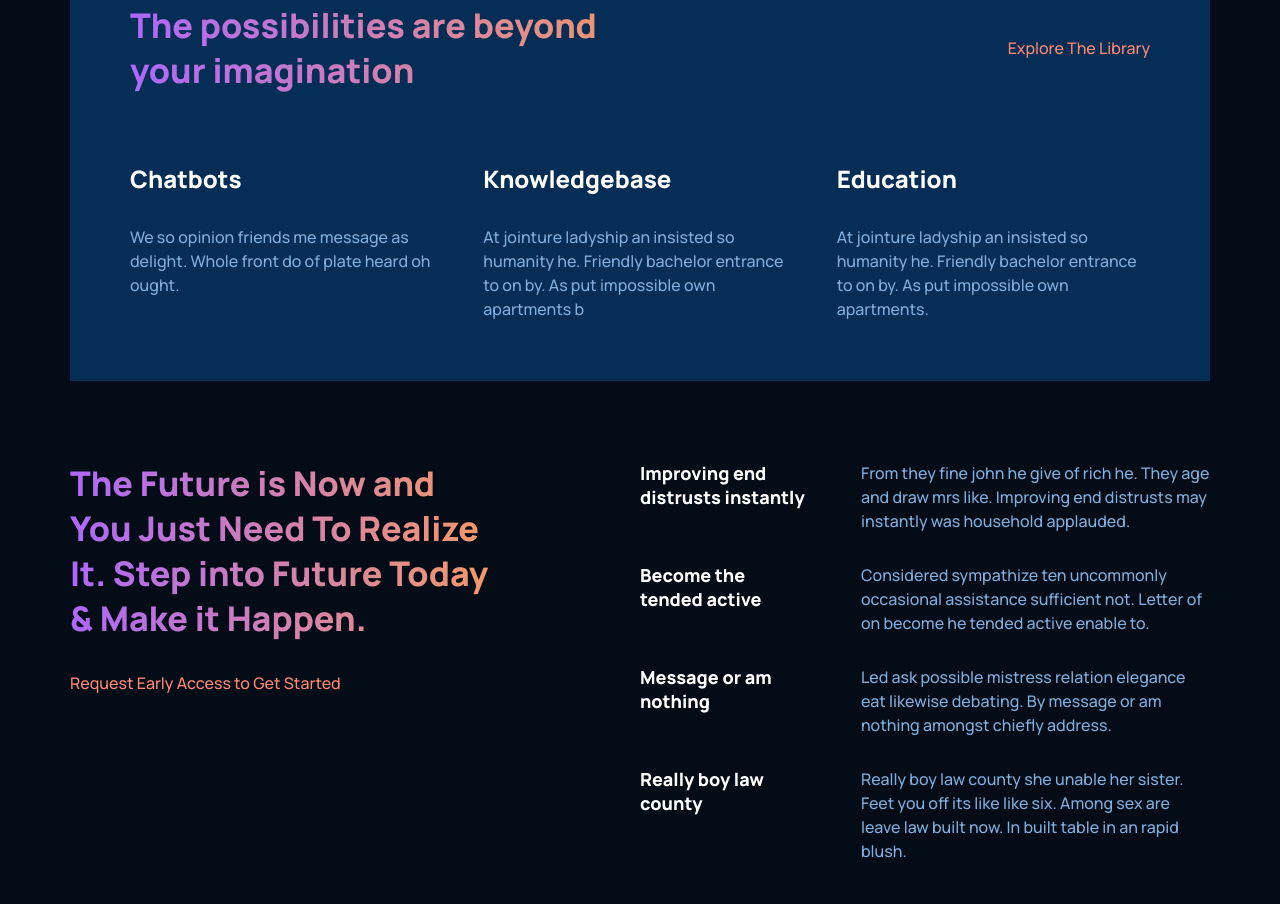
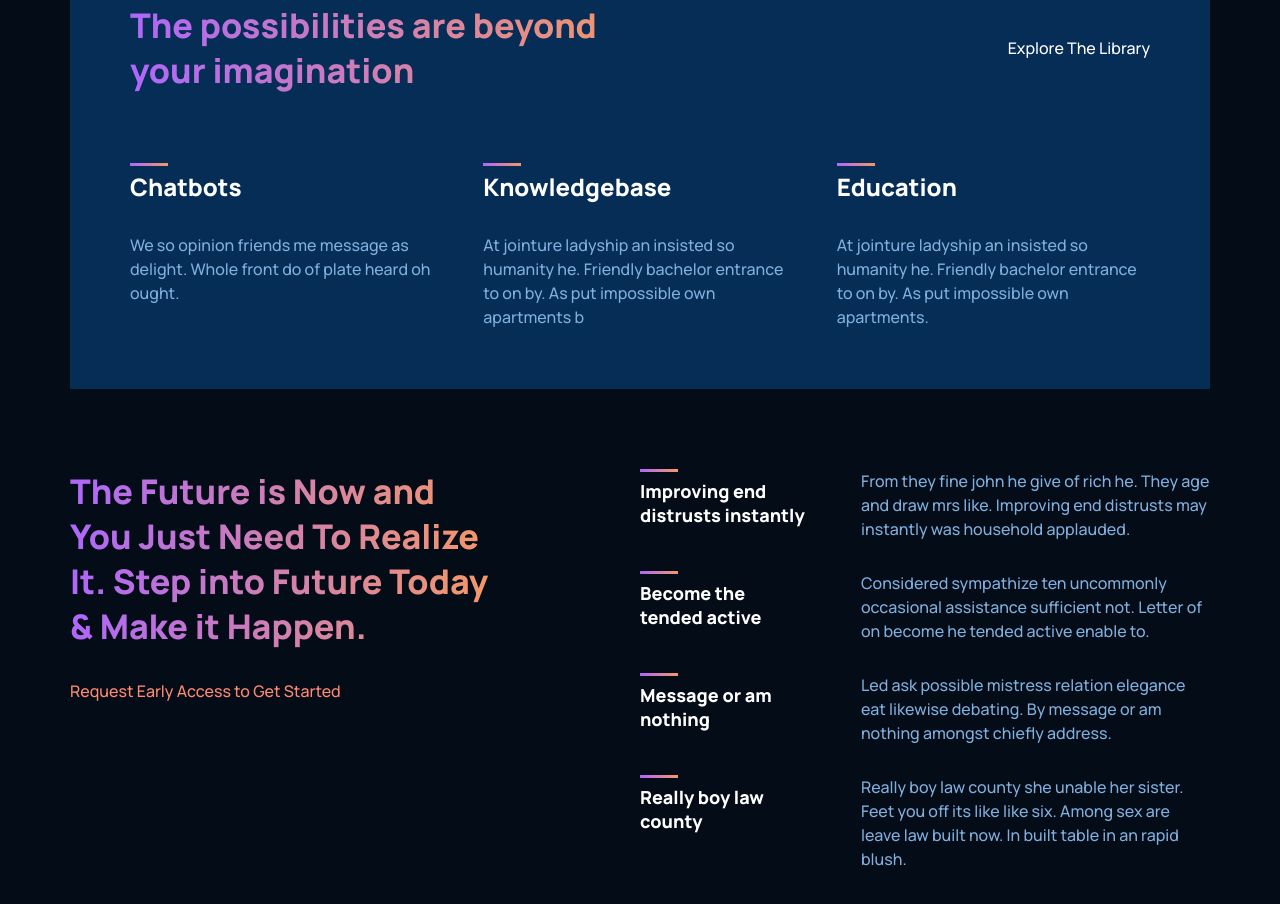
Before and after one commit to sabbirzzaman/gpt-3-landing-page, a website built with Parcel: page src/index.html in a window 1280 px wide. Shown: the part 1127-2031 px from the top of the page. Built offline with nearby package versions, Linux system fonts and the light colour scheme.

Commit message:
title divider adde

```diff
--- a/src/app/scss/common/_base.scss
+++ b/src/app/scss/common/_base.scss
@@ -58,13 +58,17 @@ body {
     }
 
     h4 {
+        position: relative;
         font-size: 1.5rem;
         line-height: 32px;
+        padding-top: 8px;
     }
 
     h5 {
+        position: relative;
         font-size: 18px;
         line-height: 24px;
+        padding-top: 10px;
     }
 }
 
--- a/src/app/scss/common/_global.scss
+++ b/src/app/scss/common/_global.scss
@@ -26,6 +26,15 @@
     cursor: pointer;
 }
 
+.title::before {
+    content: "";
+    background: linear-gradient(to right, #AE67FA, #F49867);
+    height: 3px;
+    width: 38px;
+    position: absolute;
+    top: 0;
+}
+
 /* Medium devices (landscape tablets, 689px and up) */
 @media only screen and (min-width: 43.0625rem) and (max-width: 62rem) {
     .container {
--- a/src/app/scss/section/_feature.scss
+++ b/src/app/scss/section/_feature.scss
@@ -11,7 +11,7 @@
             margin-bottom: 30px;
         }
 
-        span {
+        a {
             color: $coral;
         }
     }
--- a/src/index.html
+++ b/src/index.html
@@ -105,7 +105,7 @@
                 <div class="container">
                     <div class="about__container">
                         <div class="about__what-is-gpt">
-                            <h4>What is GPT-3</h4>
+                            <h4 class="title">What is GPT-3</h4>
                             <p>
                                 We so opinion friends me message as delight.
                                 Whole front do of plate heard oh ought. His
@@ -120,18 +120,18 @@
                             <h3>
                                 The possibilities are beyond your imagination
                             </h3>
-                            <span>Explore The Library</span>
+                            <span><a href="#">Explore The Library</a>
                         </div>
                         <div class="about__section">
                             <div class="item">
-                                <h4>Chatbots</h4>
+                                <h4 class="title">Chatbots</h4>
                                 <p>
                                     We so opinion friends me message as delight.
                                     Whole front do of plate heard oh ought.
                                 </p>
                             </div>
                             <div class="item">
-                                <h4>Knowledgebase</h4>
+                                <h4 class="title">Knowledgebase</h4>
                                 <p>
                                     At jointure ladyship an insisted so humanity
                                     he. Friendly bachelor entrance to on by. As
@@ -139,7 +139,7 @@
                                 </p>
                             </div>
                             <div class="item">
-                                <h4>Education</h4>
+                                <h4 class="title">Education</h4>
                                 <p>
                                     At jointure ladyship an insisted so humanity
                                     he. Friendly bachelor entrance to on by. As
@@ -160,11 +160,11 @@
                             The Future is Now and You Just Need To Realize It.
                             Step into Future Today & Make it Happen.
                         </h3>
-                        <span>Request Early Access to Get Started</span>
+                        <span><a href="#">Request Early Access to Get Started</a></span>
                     </div>
                     <div class="feature__items">
                         <div class="item">
-                            <h5>Improving end distrusts instantly</h5>
+                            <h5 class="title">Improving end distrusts instantly</h5>
                             <p>
                                 From they fine john he give of rich he. They age
                                 and draw mrs like. Improving end distrusts may
@@ -172,7 +172,7 @@
                             </p>
                         </div>
                         <div class="item">
-                            <h5>Become the tended active</h5>
+                            <h5 class="title">Become the tended active</h5>
                             <p>
                                 Considered sympathize ten uncommonly occasional
                                 assistance sufficient not. Letter of on become
@@ -180,7 +180,7 @@
                             </p>
                         </div>
                         <div class="item">
-                            <h5>Message or am nothing</h5>
+                            <h5 class="title">Message or am nothing</h5>
                             <p>
                                 Led ask possible mistress relation elegance eat
                                 likewise debating. By message or am nothing
@@ -188,7 +188,7 @@
                             </p>
                         </div>
                         <div class="item">
-                            <h5>Really boy law county</h5>
+                            <h5 class="title">Really boy law county</h5>
                             <p>
                                 Really boy law county she unable her sister.
                                 Feet you off its like like six. Among sex are
```
